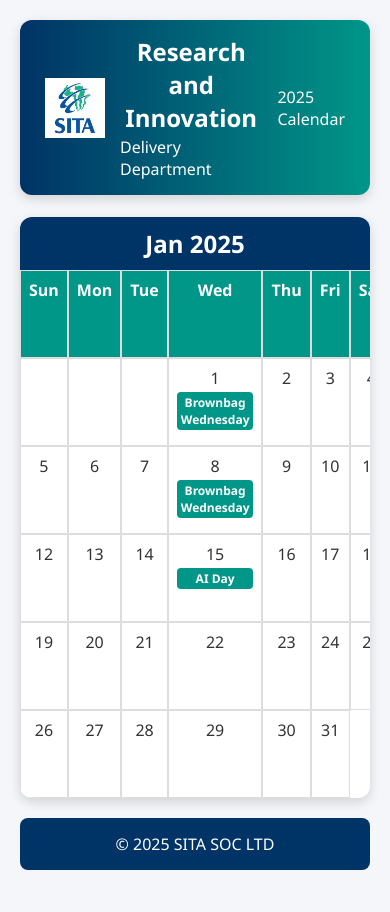
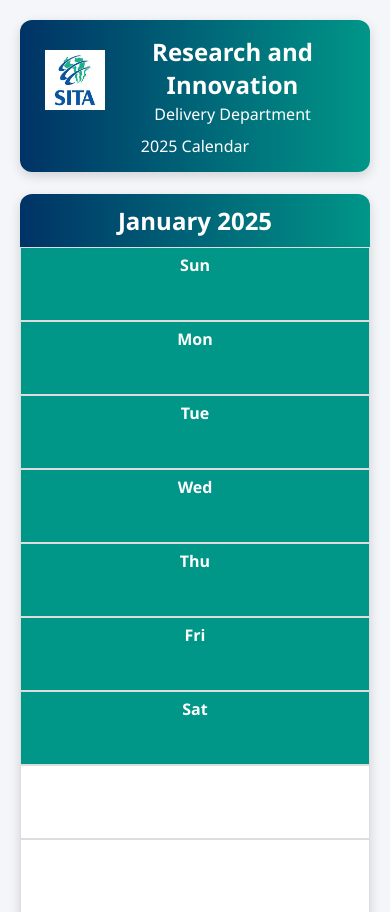
Before and after one commit to Elizabeth980928/R-I-Calender, a plain HTML site: page index.html in a window 390 px wide. Shown: the top 912 px of the page. Before the commit the page ends 890 px from the top, so only its background shows below. Drawn offline with Linux system fonts and the light colour scheme.

Commit message:
Update index.html

```diff
--- a/index.html
+++ b/index.html
@@ -5,6 +5,7 @@
 <meta name="viewport" content="width=device-width, initial-scale=1.0">
 <title>SITA SOC LTD – 2025 Calendar</title>
 <style>
+/* Base body */
 body {
   font-family: "Segoe UI", Arial, sans-serif;
   background: #f4f6f9;
@@ -13,12 +14,19 @@
   color: #333;
 }
 
+/* Header */
 header {
   display: flex;
   align-items: center;
-    justify-content: center;
+  justify-content: space-between;
   gap: 15px;
-    margin-bottom: 20px;
+  padding: 15px 25px;
+  max-width: 900px;
+  margin: auto;
+  border-radius: 12px;
+  color: #fff;
+  background: linear-gradient(90deg, #003366, #009688);
+  box-shadow: 0 4px 12px rgba(0,0,0,0.15);
 }
 
 header img {
@@ -26,33 +34,42 @@
 }
 
 header h1 {
-    color: #003366;
   font-size: 1.5rem;
   margin: 0;
-    text-align: center;
 }
 
+header p {
+  margin: 2px 0 0 0;
+  font-size: 1rem;
+}
+
+/* Slider wrapper */
 .slider-wrapper {
   position: relative;
   max-width: 950px;
   margin: auto;
 }
 
+/* Month card */
 .month-card {
   background: #fff;
   border-radius: 12px;
   box-shadow: 0 4px 12px rgba(0,0,0,0.15);
   overflow: hidden;
+  margin-bottom: 20px;
 }
 
 .month-card h2 {
   text-align: center;
-    background: #003366;
-    color: #fff;
   margin: 0;
   padding: 10px 0;
+  background: linear-gradient(90deg, #003366, #009688);
+  color: #fff;
+  font-weight: 600;
+  border-radius: 8px 8px 0 0;
 }
 
+/* Calendar grid */
 .calendar-grid {
   display: grid;
   grid-template-columns: repeat(7, 1fr);
@@ -72,6 +89,7 @@
   font-weight: bold;
 }
 
+/* Events */
 .event {
   display: block;
   margin-top: 3px;
@@ -113,7 +131,10 @@
   transition: background 0.2s;
 }
 
-  .arrow:hover { background: rgba(0,150,136,0.8); color: #fff; }
+.arrow:hover {
+  background: rgba(0,150,136,0.8);
+  color: #fff;
+}
 
 .prev { left: -50px; }
 .next { right: -50px; }
@@ -140,10 +161,7 @@
   box-shadow: 0 6px 12px rgba(0,0,0,0.2);
 }
 
-  .modal-content h3 {
-    margin-top: 0;
-    color: #003366;
-  }
+.modal-content h3 { margin-top: 0; color: #003366; }
 
 .close-btn {
   position: absolute;
@@ -154,6 +172,7 @@
   color: #003366;
 }
 
+/* Footer */
 footer {
   text-align: center;
   margin-top: 20px;
@@ -163,9 +182,59 @@
   border-radius: 8px;
 }
 
-  @media(max-width:500px){
-    .arrow { font-size:1.5rem; width:30px; height:30px; line-height:28px; }
+/* --- Responsive Styles --- */
+
+/* Small tablets */
+@media (max-width: 992px) {
+  .calendar-grid {
+    grid-template-columns: repeat(4, 1fr);
   }
+
+  .arrow.prev { left: -30px; }
+  .arrow.next { right: -30px; }
+}
+
+/* Mobile devices */
+@media (max-width: 768px) {
+  header {
+    flex-direction: column;
+    text-align: center;
+    gap: 10px;
+  }
+
+  .calendar-grid {
+    grid-template-columns: repeat(2, 1fr);
+  }
+
+  .arrow.prev, .arrow.next {
+    top: 40%;
+    font-size: 1.5rem;
+    width: 35px;
+    height: 35px;
+    line-height: 33px;
+  }
+}
+
+/* Extra small screens */
+@media (max-width: 500px) {
+  .calendar-grid {
+    grid-template-columns: 1fr;
+  }
+
+  header h1 { font-size: 1.2rem; }
+  header p { font-size: 0.9rem; }
+
+  .arrow.prev, .arrow.next {
+    top: 35%;
+    font-size: 1.2rem;
+    width: 30px;
+    height: 30px;
+    line-height: 28px;
+  }
+
+  .calendar-grid div { min-height: 60px; padding: 6px; }
+}
+
 </style>
 </head>
 <body>
@@ -213,7 +282,7 @@
 </div>
 
 <script>
-const monthNames=["Jan","Feb","Mar","Apr","May","Jun","Jul","Aug","Sep","Oct","Nov","Dec"];
+const monthNames=["January","February","March","April","May","June","July","August","September","October","November","December"];
 const dayNames=["Sun","Mon","Tue","Wed","Thu","Fri","Sat"];
 let currentMonth = 0;
 
```
Lines whose indentation alone changed are shown as unchanged.
